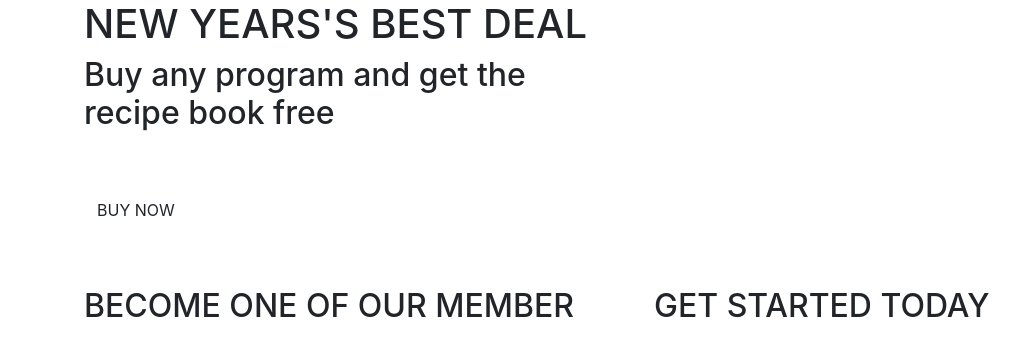
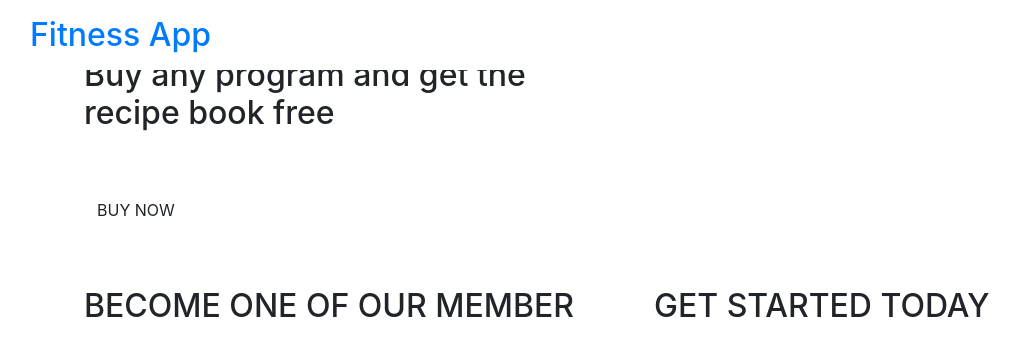
Before and after one commit to dhruv2102/MS4-Fitness-App, a Django app: page / in a window 1280 px wide. Shown: the top 357 px of the page, without its empty margins (1-1020 px from the left). Run offline with Django 3.2, Linux system fonts and the light colour scheme; some libraries are stand-ins or nearby versions.

Commit message:
Added basic header

```diff
--- a/templates/base.html
+++ b/templates/base.html
@@ -45,7 +45,15 @@
     </head>
 
     <body>
-        <header class="container-fluid fixed-top"></header>
+        <header class="container-fluid fixed-top">
+            <div id="topnav" class="row bg-white pt-lg-2 d-none d-lg-flex">
+                <div class="col-12 col-lg-4 my-auto py-1 py-lg-0 text-center text-lg-left">
+                    <a href="{% url 'home' %}" class="nav-link">
+                        <h2 class="">Fitness App</h2>
+                    </a>
+                </div>
+            </div>
+        </header>
 
 
         {% if messages %}
```
